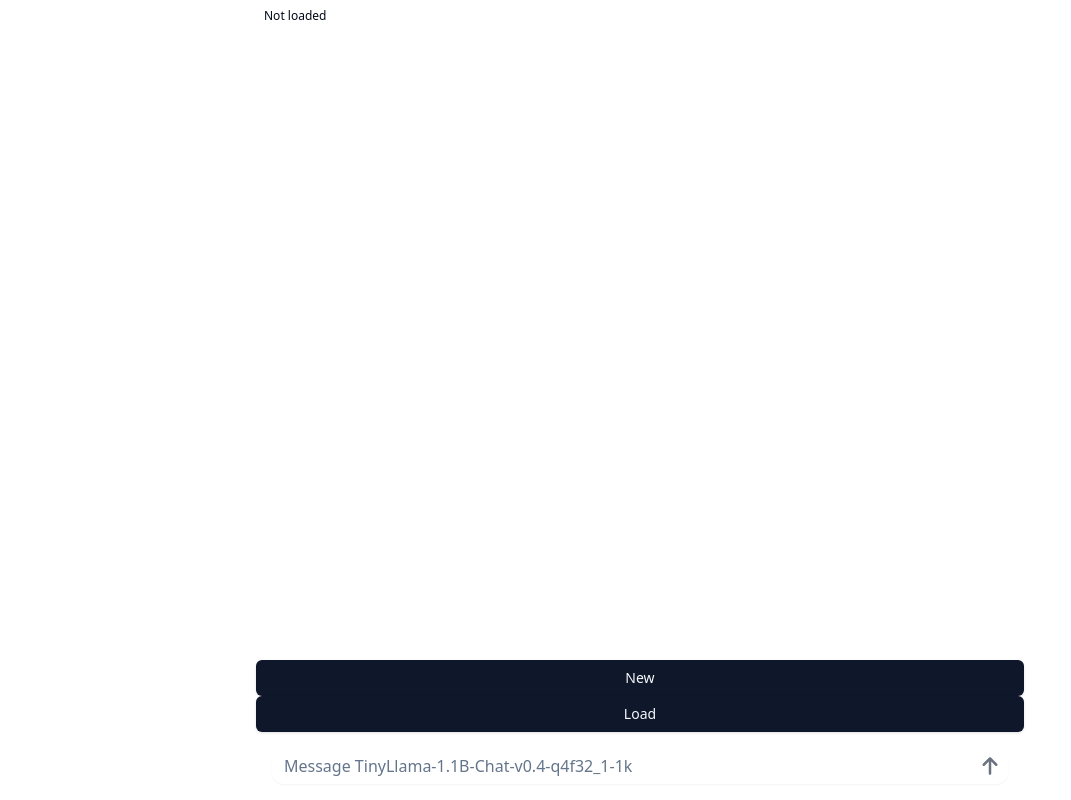
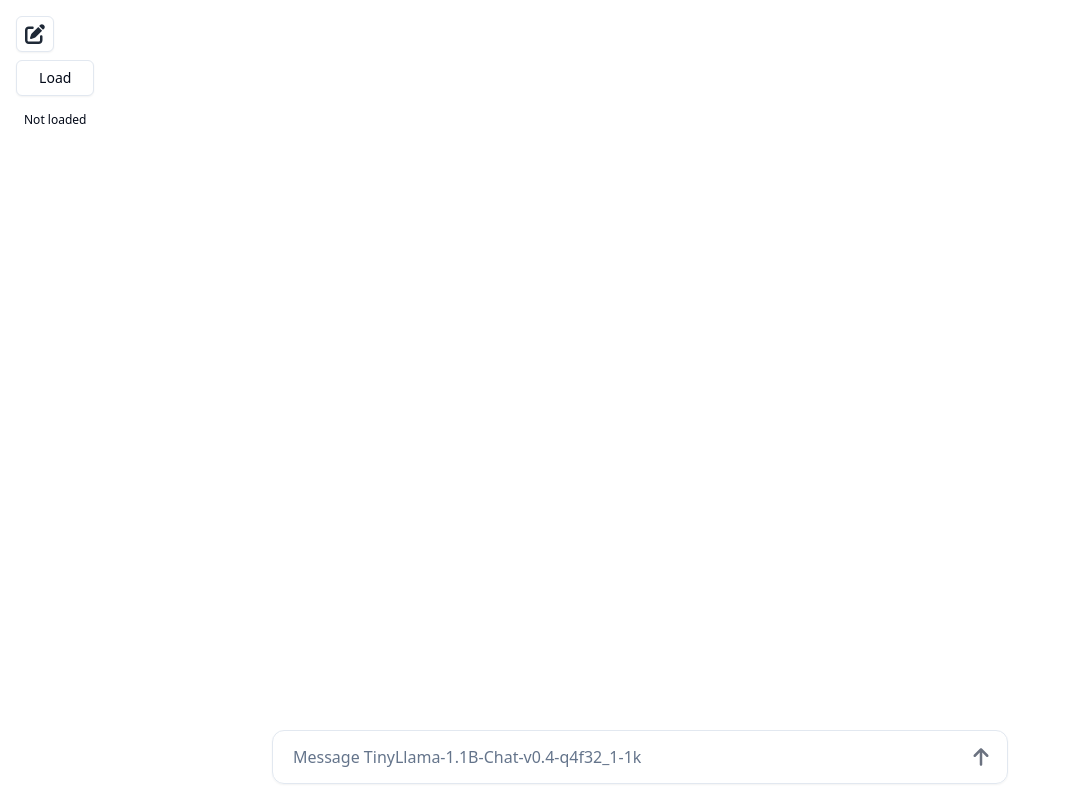
Before and after one commit to abi/secret-llama, a React (Vite) app: page / in a window 1280 px wide. Shown: the whole page, without its empty margins (0-1071 px from the left). Built offline with nearby package versions, Linux system fonts and the light colour scheme; what @mlc-ai/web-llm would draw is missing.

Commit message:
make reset chat button a separate component

```diff
--- a/src/App.tsx
+++ b/src/App.tsx
@@ -5,6 +5,7 @@ import { FaHorseHead, FaPerson } from "react-icons/fa6";
 import Markdown from "react-markdown";
 import UserInput from "./components/UserInput";
 import useChatStore from "./hooks/useChatStore";
+import ResetChatButton from "./components/ResetChatButton";
 
 const appConfig = webllm.prebuiltAppConfig;
 // CHANGE THIS TO SEE EFFECTS OF BOTH, CODE BELOW DO NOT NEED TO CHANGE
@@ -184,9 +185,18 @@ function App() {
   }, [engine]);
 
   return (
-    <>
+    <div className="px-4 w-full">
+      <div className="absolute top-0 left-0 p-4 flex flex-col gap-2">
+        <div>
+          <ResetChatButton resetChat={resetChat} />
+        </div>
+        <Button onClick={loadEngine} variant="outline">
+          Load
+        </Button>
+        <div className="p-2 text-xs max-w-[250px]">{progress}</div>
+      </div>
+
       <div className="max-w-3xl mx-auto flex flex-col h-screen">
-        <div className="p-2 text-xs">{progress}</div>
         <div className="p-2 text-xs text-center font-bold hidden">
           {MODELS.map((model, index) => (
             <div key={index}>
@@ -227,12 +237,11 @@ function App() {
             ))}
           </div>
         </div>
-        <Button onClick={resetChat}>New</Button>
-        <Button onClick={loadEngine}>Load</Button>
+
         {/* User input footer */}
         <UserInput onSend={onSend} onStop={onStop} />
       </div>
-    </>
+    </div>
   );
 }
 
--- /dev/null
+++ b/src/components/ResetChatButton.tsx
@@ -0,0 +1,12 @@
+import { FaPenToSquare } from "react-icons/fa6";
+import { Button } from "./ui/button";
+
+function ResetChatButton({ resetChat }: { resetChat: () => void }) {
+  return (
+    <Button onClick={resetChat} variant="outline" className="p-2">
+      <FaPenToSquare className="h-5 w-5 text-gray-800" />
+    </Button>
+  );
+}
+
+export default ResetChatButton;
--- a/src/components/UserInput.tsx
+++ b/src/components/UserInput.tsx
@@ -17,7 +17,7 @@ function UserInput({
 
   return (
     <div className="p-4">
-      <div className="flex items-center p-2border rounded-xl shadow-sm">
+      <div className="flex items-center p-2 border rounded-xl shadow-sm">
         <Input
           className="flex-1 border-none shadow-none focus:ring-0
               ring-0 focus:border-0 focus-visible:ring-0 text-base"
```
